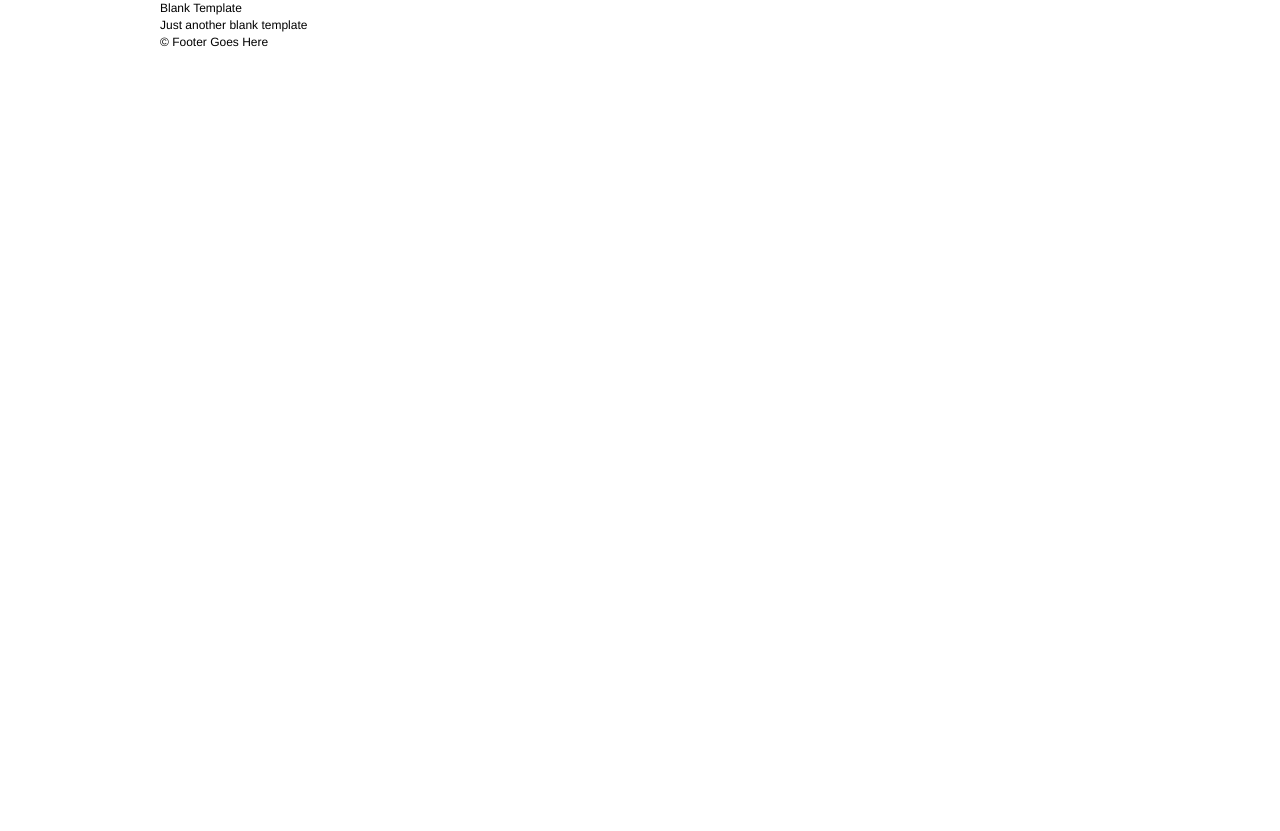
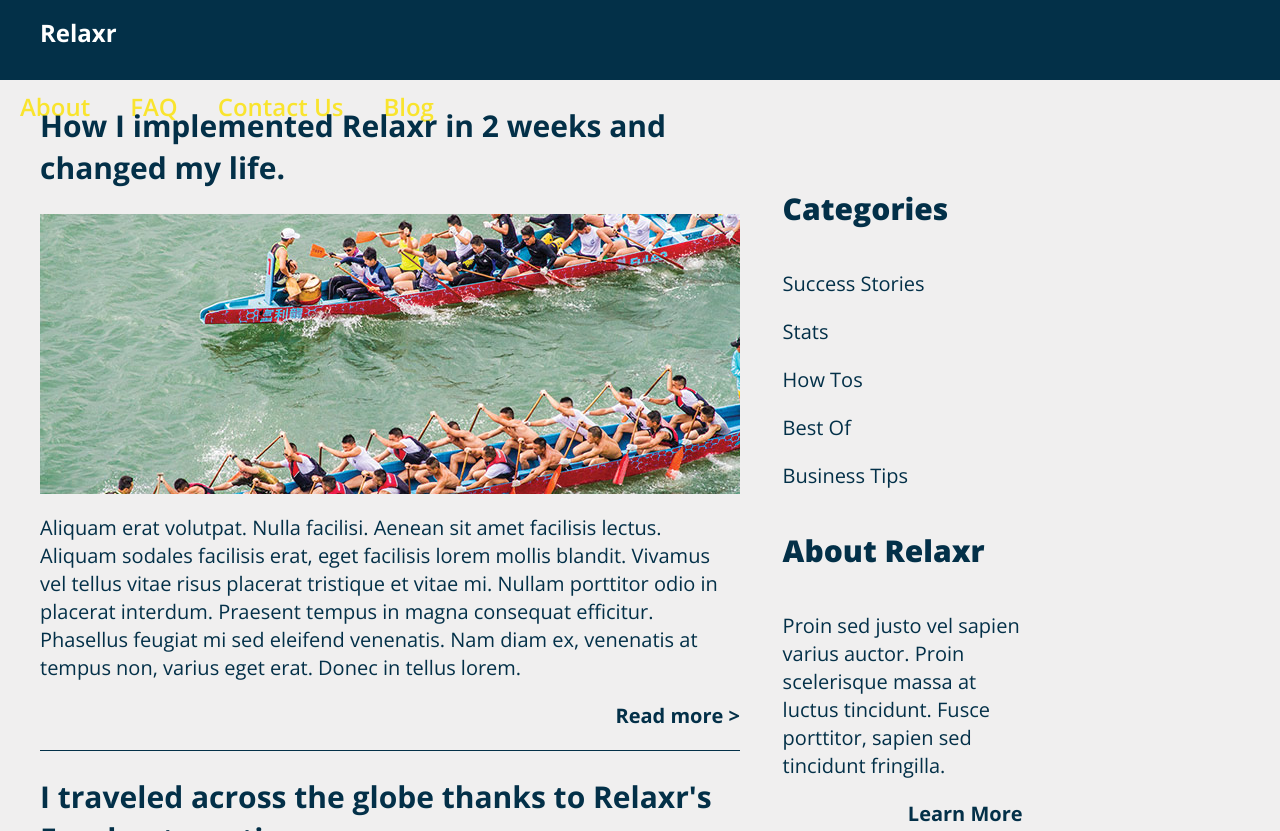
Before and after one commit to Kassinfwe/homework-landingpage-2, a plain HTML site: page index.html in a window 1280 px wide. Shown: the top 831 px of the page. Before the commit the page ends 800 px from the top, so only its background shows below. Drawn offline with nearby package versions, Linux system fonts and the light colour scheme; files that its build step writes are made by us from their sources.

Commit message:
Inserted Photos, made Inline-Block 2 col
Inserted photos and wrote the text. Made the two-column layout using
inline-block. Made the header a traditional nav bar using inline-block.

```diff
--- /dev/null
+++ b/2style.css
@@ -0,0 +1,244 @@
+/*
+Project Name: Blank Template
+Client: Your Client
+Author: Your Name
+Developer @GA in NYC
+*/
+
+/* background color: #f0efef
+yellow: #f9e42e
+dark blue: #033048
+light grey: #606161
+almost black: #121212
+
+Font: Open Sans
+Weight: Light, Light Italic, Semibold, Extrabold
+
+Nav: Semibold, 24px
+
+Main column width: 700px
+Sidebar width: 240px
+Gutter: 20px
+
+Post Titles - 40px, semibold (700)
+"How I implemented Relaxr in 2 weeks and changed my life."
+"I traveled across the globe thanks to Relaxr’s Excel auomation"
+
+Body text - Light 24px (300)
+Read More - 24px semibold (700)
+
+Sidebar headers - 32px, extra bold
+Categories list - 24px, light
+"Success stories
+Stats
+How tos
+Best of
+Business tips"
+
+About text - 22px light
+Proin sed justo vel sapien varius auctor. Proin scelerisque massa at luctus tincidunt. Fusce porttitor, sapien sed tincidunt fringilla.
+Learn More - Semibold, 22
+
+*/
+
+/******************************************
+/* SETUP
+/*******************************************/
+
+/* Box Model Hack */
+* {
+     -moz-box-sizing: border-box; /* Firexfox */
+     -webkit-box-sizing: border-box; /* Safari/Chrome/iOS/Android */
+     box-sizing: border-box; /* IE */
+}
+
+/* Clear fix hack */
+.clearfix:after {
+     content: ".";
+     display: block;
+     clear: both;
+     visibility: hidden;
+     line-height: 0;
+     height: 0;
+}
+
+.clear {
+  clear: both;
+}
+
+.alignright {
+  float: right;
+  padding: 0 0 10px 10px; /* note the padding around a right floated image */
+}
+
+.alignleft {
+  float: left;
+  padding: 0 10px 10px 0; /* note the padding around a left floated image */
+}
+
+/******************************************
+/* BASE STYLES
+/*******************************************/
+
+html {
+  font-size: 62.5%;
+  font-family:'Open Sans', sans-serif;
+}
+
+body {
+  color: #FFF;
+  line-height: 1.4;
+  background: #033048;
+}
+
+/******************************************
+/* LAYOUT
+/*******************************************/
+
+/* Center the container */
+#container {
+  width: 100%;
+  margin: auto;
+  background-color: #f0efef;
+}
+
+.leftmargin {
+  margin-left: 4rem;
+}
+
+/* Why do ALL FOUR of below (header, header h1, nav, nav p) need
+the "display: inline-block"? If I take it away from any one of
+those four selectors, it stops working. But that seems redundant. */
+header {
+  width: 100%;
+  height: 8rem;
+  background-color: #033048;
+  font-size: 0;
+  vertical-align: middle;
+}
+
+header h1{
+  display: inline-block;
+  padding-right: 84rem;
+  color: #fff;
+  font-size: 2.4rem;
+}
+
+nav {
+  display: inline-block;
+}
+
+nav p {
+  display: inline-block;
+  padding-left: 2rem;
+  padding-right: 2rem;
+  color: #f9e42e;
+  font-size: 2.4rem;
+  font-weight: 600;
+}
+
+#left {
+  display: inline-block;
+  color: #033048;
+  width: 70rem;
+  font-size: 0;
+  margin-right: 2rem;
+  margin-bottom: 4rem;
+}
+
+img {
+  width: ;
+}
+
+h2 {
+  font-size: 3rem;
+  font-weight: 700;
+}
+
+p {
+  font-weight: 300;
+  font-size: 2rem;
+}
+
+h3 {
+  font-weight: 700;
+  font-size: 2rem;
+  text-align: right;
+}
+
+#blog1, #blog2 {
+  border-bottom-color: #033048;
+  border-bottom-width: .1rem;
+  border-bottom-style: solid;
+}
+
+#right {
+  display: inline-block;
+  width: 24rem;
+  font-size: 0;
+  color: #033048;
+  margin-left: 2rem;
+}
+
+/* There is an odd chunk of empty space above "Categories",
+but not the other h4 ("About"). When I give h4 a margin:0;,
+it actually is moved even farther down the page for some reason.
+The "Inspect" tool in Chrome won't let me highlight that section
+at all - so where is it coming from?! Google stays silent on this.*/
+
+h4 {
+  font-weight: 800;
+  font-size: 3rem;
+  color: 033048;
+}
+
+#cta-div {
+  display: block;
+  background: #f9e42e;
+  height: 5em;
+  width: 100%;
+  margin: auto;
+}
+
+#cta-div>button {
+  background: #033048;
+  color: white;
+  width: 14rem;
+  height: 3rem;
+  margin: 0 auto;
+}
+
+footer {
+  display: block;
+  background: #121212;
+  clear: left;
+  font-size: .9rem;
+  font-weight: 400;
+  width: 100%;
+  text-align: center;
+}
+
+footer>h1 {
+  color: #f9e42e;
+  margin: 0 auto;
+  text-align: center;
+  padding: 2rem 0 0 0;
+}
+
+footer img {
+  height: 2rem;
+  margin: auto;
+}
+
+footer p {
+  margin: 0 auto;
+  padding-bottom: 2rem;
+  font-size: 1rem;
+}
+
+.social-media {
+  padding: 3rem;
+}
+/******************************************
+/* ADDITIONAL STYLES
+/*******************************************/
--- a/index.html
+++ b/index.html
@@ -1,26 +1,80 @@
 <!DOCTYPE html>
 <html lang="en">
+
 	<head>
     	<meta charset="utf-8">
-    	<meta name="description" content="Your description goes here">
-    	<meta name="keywords" content="one, two, three">
 
-		<title>Blank Template</title>
+		<title>Relaxr</title>
 
-		<!-- external CSS link -->
-		<link rel="stylesheet" href="css/reset.css">
-		<link rel="stylesheet" href="css/style.css">
+		<link rel="stylesheet" href="Normalize.css">
+		<link href='https://fonts.googleapis.com/css?family=Open+Sans:400,300italic,600,700,300,800' rel='stylesheet' type='text/css'>
+		<link rel="stylesheet" href="2style.css">
+	</head>
 
-	</head>
 	<body>
 		<div id="container">
+
 			<header>
-				<h1>Blank Template</h1>
-				<h2>Just another blank template</h2>
+				<h1 class="leftmargin">Relaxr</h1>
+
+				<nav>
+					<p>About</p>
+					<p>FAQ</p>
+					<p>Contact Us</p>
+					<p>Blog</p>
+				</nav>
 			</header>
+
+			<div id="left" class="leftmargin">
+				<div id="blog1">
+					<h2>How I implemented Relaxr in 2 weeks and changed my life.</h2>
+					<img src="images/blog_photo1.jpg" alt="done broke itself">
+					<p> Aliquam erat volutpat. Nulla facilisi. Aenean sit amet facilisis lectus. Aliquam sodales facilisis erat, eget facilisis lorem mollis blandit. Vivamus vel tellus vitae risus placerat tristique et vitae mi. Nullam porttitor odio in placerat interdum. Praesent tempus in magna consequat efficitur. Phasellus feugiat mi sed eleifend venenatis. Nam diam ex, venenatis at tempus non, varius eget erat. Donec in tellus lorem. </p>
+					<h3>Read more ></h3>
+				</div>
+
+				<div id="blog2">
+					<h2>I traveled across the globe thanks to Relaxr's Excel automation.</h2>
+					<img src="images/blog_photo2.jpg" alt="done broke itself">
+					<p> Etiam vehicula, massa vel iaculis elementum, risus nunc elementum dui, rhoncus imperdiet ligula urna quis mi. Praesent at neque rutrum risus gravida porta efficitur vel nulla. Curabitur aliquam lectus vel consectetur efficitur. Nullam eget posuere orci. Vestibulum sit amet erat nisl. Sed vehicula enim sit amet rutrum facilisis. Integer ac nisi tincidunt nulla maximus scelerisque nec ut nulla. Nulla facilisi. </p>
+					<h3>Read more ></h3>
+				</div>
+			</div>
+
+			<div id="right">
+				<div id="categories">
+					<h4>Categories</h4>
+					<p>Success Stories</p>
+					<p>Stats</p>
+					<p>How Tos</p>
+					<p>Best Of</p>
+					<p>Business Tips</p>
+				</div>
+
+				<div id="about">
+					<h4>About Relaxr</h4>
+					<p>Proin sed justo vel sapien varius auctor. Proin scelerisque massa at luctus tincidunt. Fusce porttitor, sapien sed tincidunt fringilla.</p>
+					<h3>Learn More</h3>
+				</div>
+
+				<div>
+					<img src="images/ad-unit.png">
+				</div>
+			</div>
+
+			<div id="cta-div">
+				<button> Sign Up Now! </button>
+			</div>
+
 			<footer>
-				&copy; Footer Goes Here
+				<h1>Relaxr</h1>
+				<div class="social-media">
+					<img src="images/twitter.png" alt="Broke as hell">
+					<img src="images/facebook.png" alt="Broked">
+				</div>
+				<p> Copyright 2015. Relaxr. </p>
 			</footer>
+
 		</div><!-- #container -->
 	</body>
 </html>
--- a/style.css
+++ /dev/null
@@ -1,76 +0,0 @@
-/*
-Project Name: Blank Template
-Client: Your Client
-Author: Your Name
-Developer @GA in NYC
-*/
-
-
-/******************************************
-/* SETUP
-/*******************************************/
-
-/* Box Model Hack */
-* {
-     -moz-box-sizing: border-box; /* Firexfox */
-     -webkit-box-sizing: border-box; /* Safari/Chrome/iOS/Android */
-     box-sizing: border-box; /* IE */
-}
-
-/* Clear fix hack */
-.clearfix:after {
-     content: ".";
-     display: block;
-     clear: both;
-     visibility: hidden;
-     line-height: 0;
-     height: 0;
-}
-
-.clear {
-  clear: both;
-}
-
-.alignright {
-  float: right;
-  padding: 0 0 10px 10px; /* note the padding around a right floated image */
-}
-
-.alignleft {
-  float: left;
-  padding: 0 10px 10px 0; /* note the padding around a left floated image */
-}
-
-/******************************************
-/* BASE STYLES
-/*******************************************/
-
-body {
-     color: #000;
-     font-size: 12px;
-     line-height: 1.4;
-     font-family: Helvetica, Arial, sans-serif;
-}
-
-
-/******************************************
-/* LAYOUT
-/*******************************************/
-
-/* Center the container */
-#container {
-  width: 960px;
-  margin: auto;
-}
-
-header {
-
-}
-
-footer {
-
-}
-
-/******************************************
-/* ADDITIONAL STYLES
-/*******************************************/
```
Also changed, not shown: images/ad-unit.png (renamed from ad-unit.png), images/blog_photo1.jpg (renamed from blog_photo1.jpg), images/blog_photo2.jpg (renamed from blog_photo2.jpg), images/facebook.png (renamed from facebook.png), images/twitter.png (renamed from twitter.png).
